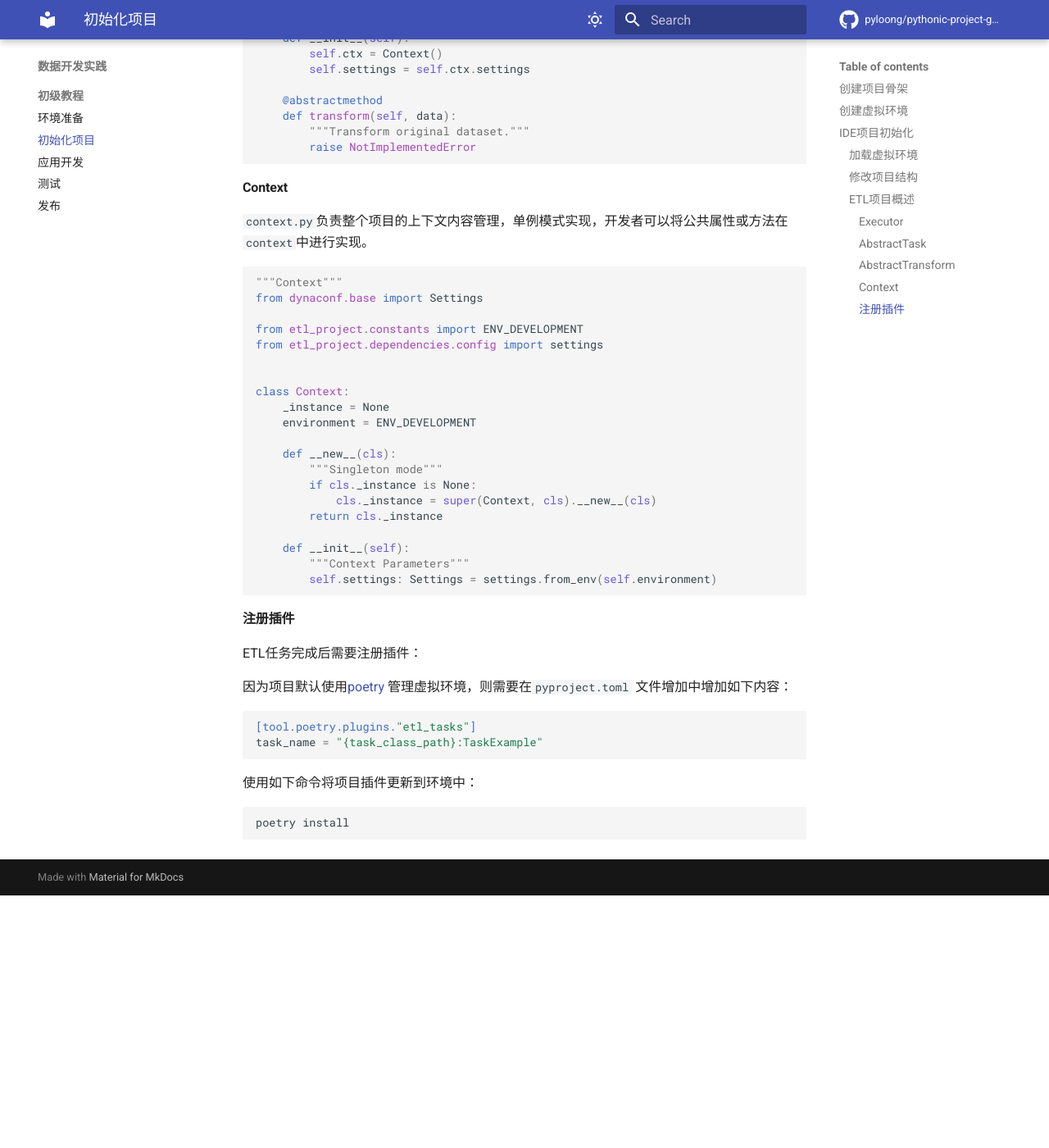
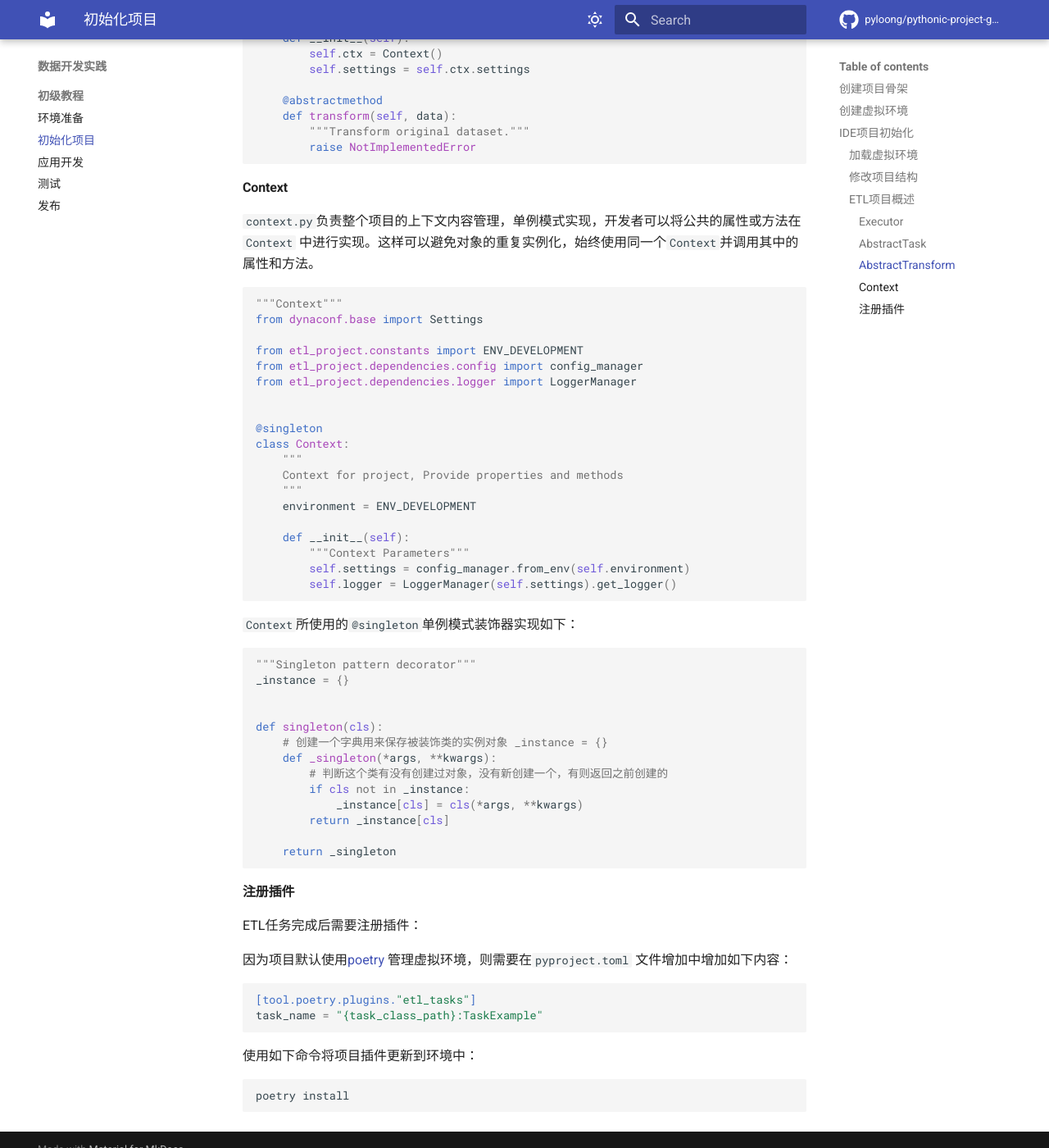
Before and after one commit to pyloong/pythonic-project-guidelines, an MkDocs documentation site: the page built from docs/datadevelop/quick_start/initialization.md, in a window 1280 px wide and 1400 px high, scrolled down 4988 px. Shown: the whole window at 82% size. Built offline with MkDocs 1.6.1 and Material for MkDocs 9.7.7, drawn with Linux system fonts in a browser that asks for light colours; comment, search, counter and statistics services are not loaded; before the commit the page ends 6080 px from its top, so only the background shows below that.

Commit message:
fix(data_develop): fix some bug and refactoring template code "Context"

````diff
--- a/docs/datadevelop/quick_start/initialization.md
+++ b/docs/datadevelop/quick_start/initialization.md
@@ -183,29 +181,48 @@ class AbstractTransform(ABC):
 
 #### Context
 
-`context.py`负责整个项目的上下文内容管理，单例模式实现，开发者可以将公共属性或方法在`context`中进行实现。
+`context.py`负责整个项目的上下文内容管理，单例模式实现，开发者可以将公共的属性或方法在`Context`
+中进行实现。这样可以避免对象的重复实例化，始终使用同一个`Context`并调用其中的属性和方法。
 
 ```python
 """Context"""
 from dynaconf.base import Settings
 
 from etl_project.constants import ENV_DEVELOPMENT
-from etl_project.dependencies.config import settings
+from etl_project.dependencies.config import config_manager
+from etl_project.dependencies.logger import LoggerManager
 
 
+@singleton
 class Context:
-    _instance = None
+    """
+    Context for project, Provide properties and methods
+    """
     environment = ENV_DEVELOPMENT
-
-    def __new__(cls):
-        """Singleton mode"""
-        if cls._instance is None:
-            cls._instance = super(Context, cls).__new__(cls)
-        return cls._instance
 
     def __init__(self):
         """Context Parameters"""
-        self.settings: Settings = settings.from_env(self.environment)
+        self.settings = config_manager.from_env(self.environment)
+        self.logger = LoggerManager(self.settings).get_logger()
+
+```
+
+`Context`所使用的`@singleton`单例模式装饰器实现如下：
+
+```python
+"""Singleton pattern decorator"""
+_instance = {}
+
+
+def singleton(cls):
+    # 创建一个字典用来保存被装饰类的实例对象 _instance = {}
+    def _singleton(*args, **kwargs):
+        # 判断这个类有没有创建过对象，没有新创建一个，有则返回之前创建的
+        if cls not in _instance:
+            _instance[cls] = cls(*args, **kwargs)
+        return _instance[cls]
+
+    return _singleton
 
 ```
 
````
Also changed, not shown: other parts of docs/datadevelop/quick_start/initialization.md (+1 -3 lines).
